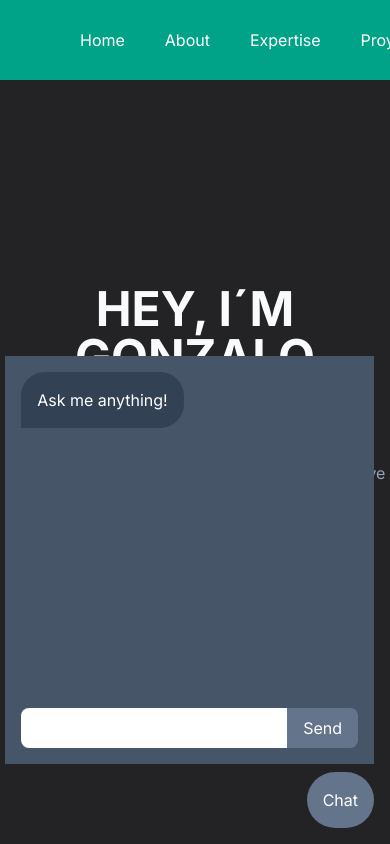
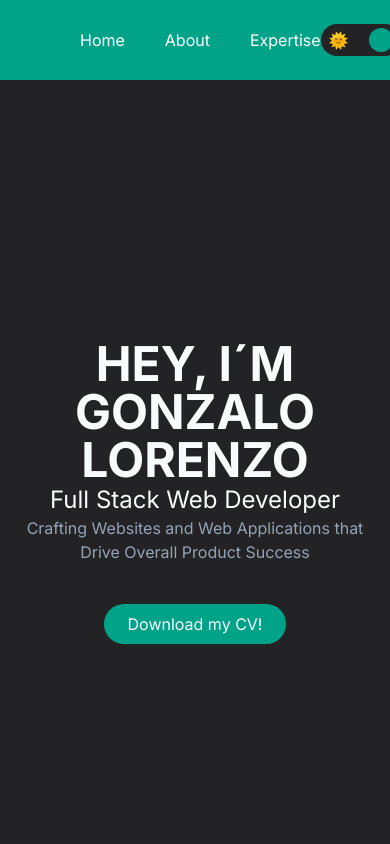
Before and after one commit to gonzalolsk/gonza-dev, a Next.js app: page / in a window 390 px wide. Built offline with nearby package versions, Linux system fonts and the light colour scheme; no server answers.

Commit message:
Fix styles and upload CV

```diff
--- a/app/@chat/page.tsx
+++ b/app/@chat/page.tsx
@@ -54,11 +54,14 @@ export default function ChatPage(){
 
     return(
     <>
-        <button id="chat-button" className="fixed bottom-4 right-4 z-10 bg-slate-500 text-white p-4 rounded-full" onClick={() => document.getElementById('opened-chat')?.classList.toggle('hidden')}>
+        <button
+        id="chat-button"
+        className="fixed bottom-4 right-6 z-10 bg-slate-500 text-white p-4 rounded-full"
+        onClick={() => document.getElementById('opened-chat')?.classList.toggle('hidden')}>
             Chat
         </button>
 
-        <section id="opened-chat" className="p-4 grid gap-4 bg-slate-600 fixed bottom-20 right-4 ">
+        <section id="opened-chat" className="hidden p-4 grid gap-4 rounded bg-slate-600 fixed bottom-20 right-6 bg-opacity-95">
             <article id="msg-box" className="grid gap-4 max-h-[320px] h-[320px] items-start overflow-y-auto">
                 {messages.map(message => (
                     <div key={message.id} className={` p-4 rounded-3xl bg-slate-700 text-white w-fit ${message.owner === 'user' ? 'bg-slate-900 ml-auto rounded-br-none' : 'rounded-bl-none' }`}>
--- a/app/globals.css
+++ b/app/globals.css
@@ -59,3 +59,10 @@ main{
   justify-content: center;
   scroll-behavior: smooth;
 }
+
+@media(max-width: 992px){
+  .section{
+    height: unset;
+    min-height: 100vh;
+  }
+}
--- a/app/layout.tsx
+++ b/app/layout.tsx
@@ -26,9 +26,9 @@ export default function RootLayout({
     <html lang="en">
       <body className={inter.className}>
         <Header />
-        {intro}
+        {/* {intro}         */}
         {children}
-        {chat}
+        {/* {chat} */}
       </body>
     </html>
   );
--- a/app/page.tsx
+++ b/app/page.tsx
@@ -7,8 +7,8 @@ export default function Home() {
 
   return (
     <>
-      <main className="flex flex-col justify-between bg-slate-300 dark:bg-[#232325] text-slate-800 dark:text-slate-50 " id="home">
-        <div className="scroll-container">
+      <main className="flex flex-col justify-between bg-slate-200 dark:bg-[#232325] text-slate-800 dark:text-slate-50 " id="home">
+        <div className="scroll-container md:p-0 p-6">
           <SectionWelcome />
           <SectionAbout />
           <SectionExpertise />
--- a/app/ui/header/Header.tsx
+++ b/app/ui/header/Header.tsx
@@ -21,9 +21,9 @@ const Header = () => {
                     <li>
                         <a href="#expertise">Expertise</a>
                     </li>
-                    <li>
+                    {/* <li>
                         <a href="#proyects">Proyects</a>
-                    </li>
+                    </li> */}
                 </ul>
             </nav>
 
--- a/app/ui/sectionExpertise/SectionExpertise.tsx
+++ b/app/ui/sectionExpertise/SectionExpertise.tsx
@@ -1,9 +1,9 @@
 export default function SectionExpertise(){
     return(
-        <section id="expertise" className="section">
+        <section id="expertise" className="section mb-64">
         <h2 className="text-4xl font-bold text-center mb-20"> Full Stack Web Developer</h2>
 
-      <div className="grid grid-cols-3 gap-10">
+      <div className="grid lg:grid-cols-3 grid-cols-1 gap-10">
 
       <div className="card bg-slate-800 p-10">
           <h3 className="text-2xl text-red-400">PHP</h3>
--- a/app/ui/sectionWelcome/SectionWelcome.tsx
+++ b/app/ui/sectionWelcome/SectionWelcome.tsx
@@ -1,3 +1,5 @@
+import Link from "next/link";
+
 export default function SectionWelcome(){
     return(
         <section id="welcome" className={`section mt-20 `}>
@@ -5,7 +7,13 @@ export default function SectionWelcome(){
                 <h1 className="text-5xl font-bold">HEY, I´M GONZALO LORENZO</h1>
                 <p className="text-2xl ">Full Stack Web Developer</p>
                 <p className="text-slate-500 dark:text-[#94a3b8] max-w-96 m-auto">Crafting Websites and Web Applications that Drive Overall Product Success</p>
-                <button className="text-slate-50 dark:text-slate-50 bg-[#00a388] px-6 py-2 rounded-full my-10 mx-auto">PROYECTS</button>
+                <Link
+                href="/downloads/CV-eng-Gonzalo-Lorenzo.pdf"
+                className="text-slate-50 dark:text-slate-50 bg-[#00a388] px-6 py-2 rounded-full inline-block my-10 mx-auto"
+                target="_blank"
+                >
+                        Download my CV!
+                </Link>
             </article>
         </section>
     )
```
Also changed, not shown: 1 other file (tests, documents, lock files or other folders).
